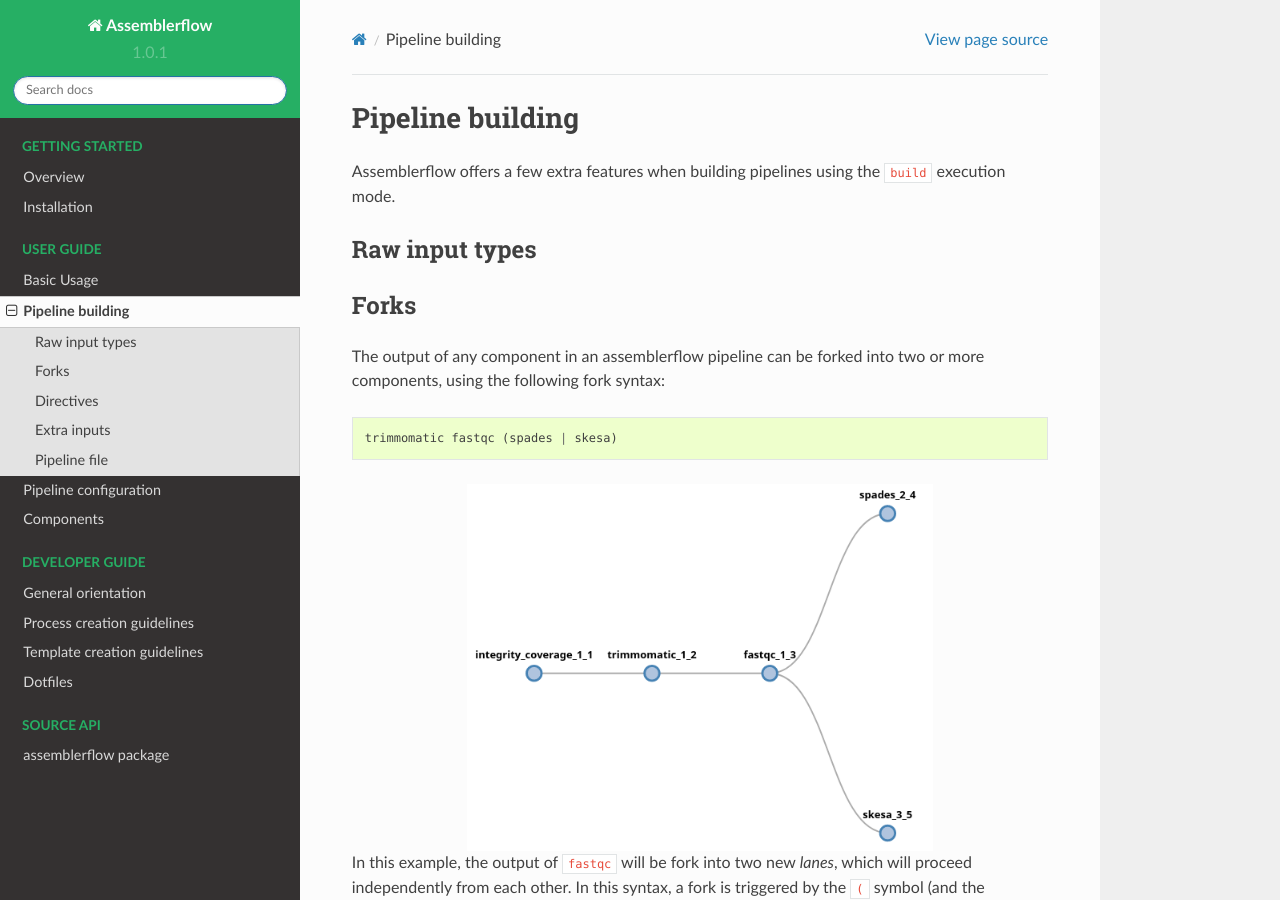
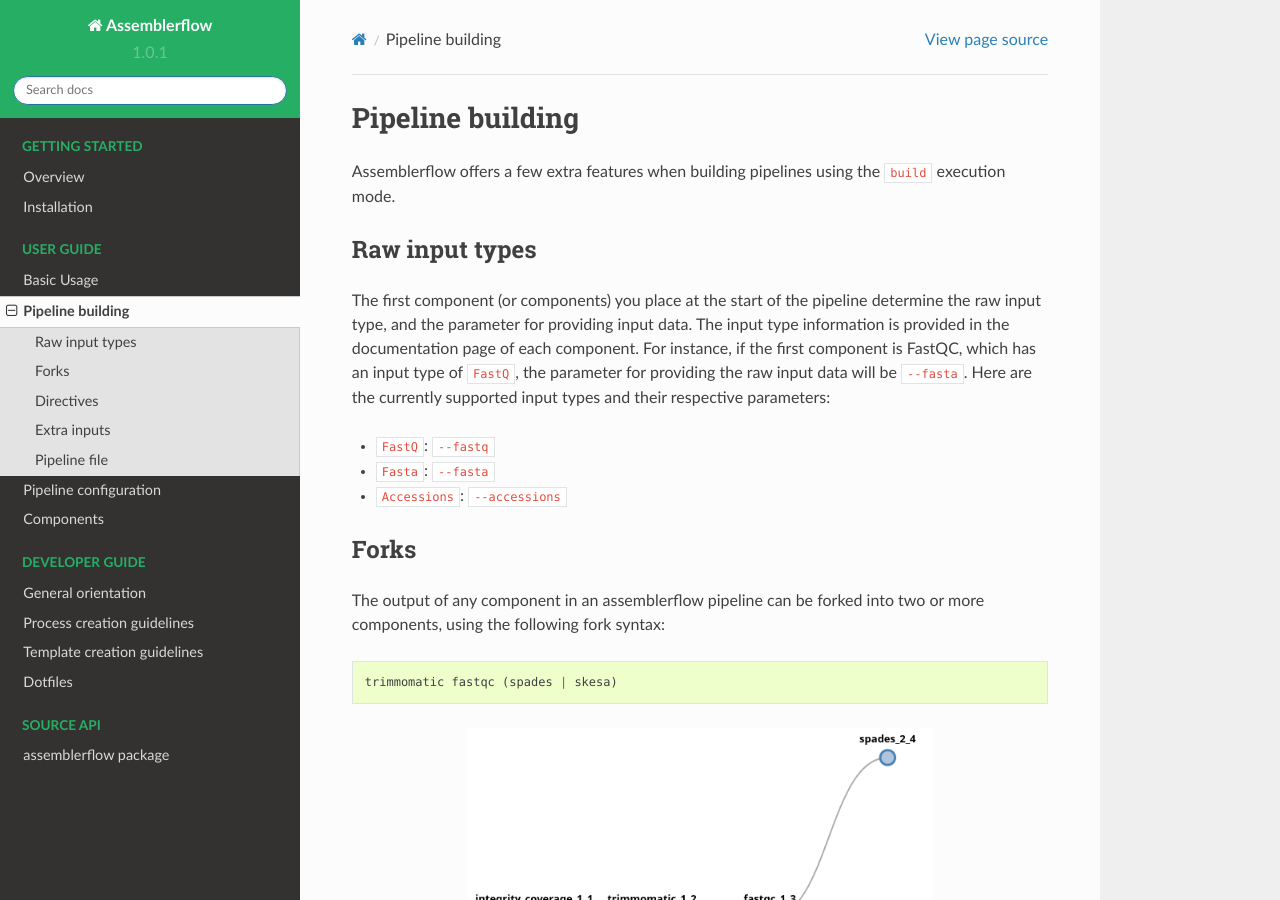
Before and after one commit to assemblerflow/flowcraft, a Sphinx documentation site: the page built from docs/user/pipeline_building.rst, in a window 1280 px wide and 900 px high. Built offline with Sphinx 7.4.7 and the Read the Docs theme 2.0.0, drawn with Linux system fonts in a browser that asks for light colours.

Commit message:
Started missing info

```diff
--- a/docs/user/pipeline_building.rst
+++ b/docs/user/pipeline_building.rst
@@ -6,6 +6,18 @@
 
 Raw input types
 ---------------
+
+The first component (or components) you place at the start of the pipeline
+determine the raw input type, and the parameter for providing input data.
+The input type information is provided in the documentation page of each
+component. For instance, if the first component is FastQC, which has an input
+type of ``FastQ``, the parameter for providing the raw input data will be
+``--fasta``. Here are the currently supported input types and their
+respective parameters:
+
+- ``FastQ``: ``--fastq``
+- ``Fasta``: ``--fasta``
+- ``Accessions``: ``--accessions``
 
 Forks
 -----
```
Also changed, not shown: docs/user/available_components.rst (+8 -1 lines), docs/user/components/reads_download.rst (added, +51 -0 lines).
